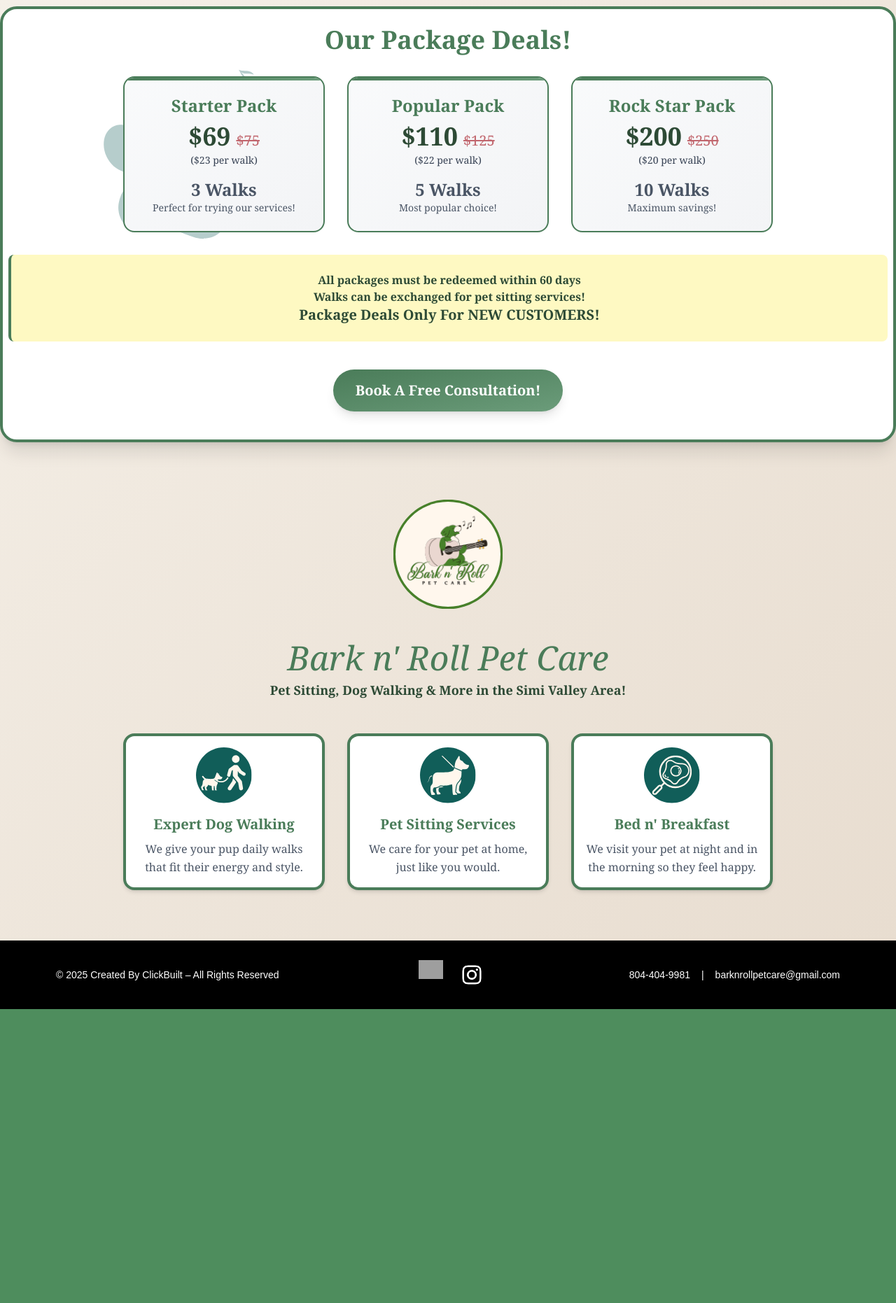
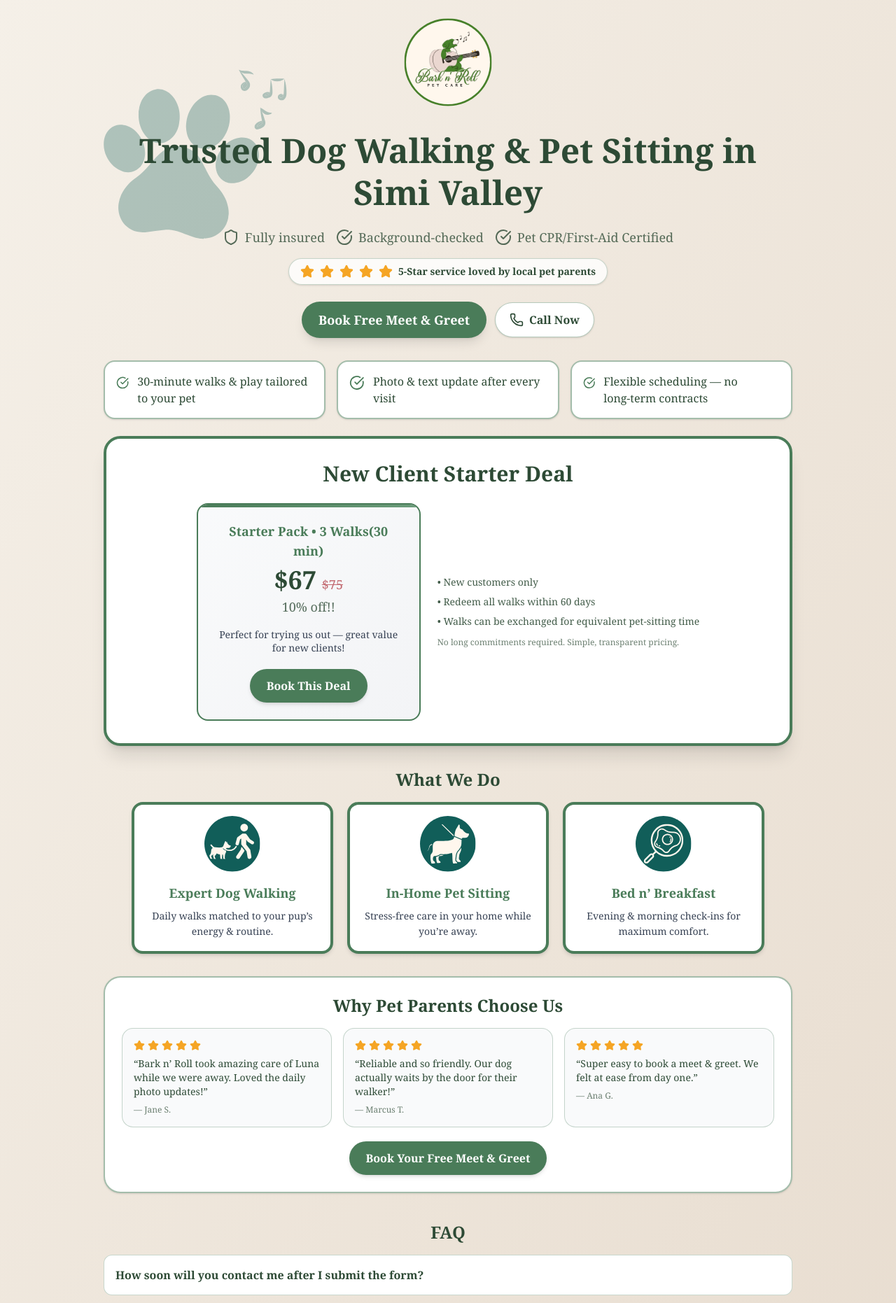
Before and after one commit to Aadi-1/barknroll, a Next.js app: page /landing in a window 1280 px wide. Shown: the part 100-1962 px from the top of the page at 70% size. Before the commit the page ends 1542 px from the top, so only its background shows below. Built offline with nearby package versions, Linux system fonts and the light colour scheme; grey boxes are pictures that could not be loaded.

Commit message:
new landing page 1

```diff
--- a/package.json
+++ b/package.json
@@ -15,6 +15,7 @@
     "embla-carousel-autoplay": "^8.5.2",
     "embla-carousel-fade": "^8.5.2",
     "embla-carousel-react": "^8.5.2",
+    "lucide-react": "^0.540.0",
     "mailgun-js": "^0.22.0",
     "next": "^15.2.4",
     "nodemailer": "^6.10.0",
--- a/src/app/landing/page.tsx
+++ b/src/app/landing/page.tsx
@@ -4,6 +4,12 @@
 import { useEffect, useRef } from "react";
 import { useRouter, usePathname } from "next/navigation";
 import { sendGTMEvent, sendGAEvent } from "@next/third-parties/google";
+import { CheckCircle, Phone, Shield, Star } from "lucide-react";
+
+// Optional: set your public phone number here to enable the Call button.
+// Example:
+//   const PHONE = "8054049981"; // no dashes/spaces, just digits
+const PHONE = "8054049981";
 
 export default function LandingCustom() {
   const router = useRouter();
@@ -14,198 +20,336 @@
     document.documentElement.style.scrollBehavior = "smooth";
   }, []);
 
-  const handleLandingCtaClick = (e: React.MouseEvent<HTMLAnchorElement>) => {
+  const track = (name: string, extra: Record<string, any> = {}) => {
+    const params = {
+      source_page: pathname || "/landing",
+      ...extra,
+    };
+    sendGAEvent("event", name, params);
+    sendGTMEvent({ event: name, ...params });
+  };
+
+  const handleBookClick = (e: React.MouseEvent<HTMLAnchorElement>) => {
     e.preventDefault();
     if (navigatingRef.current) return;
     navigatingRef.current = true;
-
-    const params = {
-      cta_location: "landing_page",
-      cta_text: "Book A Free Consultation",
-      source_page: pathname || "/landing",
+    track("book_appt_click", {
+      cta_location: "hero_or_sticky",
+      cta_text: "Book Free Meet & Greet",
+    });
+    setTimeout(() => router.push("/contact"), 250);
   };
 
-    // GA4 + GTM
-    sendGAEvent("event", "book_appt_click", params);
-    sendGTMEvent({ event: "book_appt_click", ...params });
-
-    // small delay so tags fire, then client-side navigate
-    setTimeout(() => router.push("/contact"), 250);
+  const handleCallClick = () => {
+    track("call_click", { cta_location: "sticky", cta_text: "Call Now" });
   };
 
   return (
     <main className="scroll-smooth relative overflow-x-hidden min-h-screen bg-gradient-to-br from-[#f5f0e8] to-[#e8ddd0] font-serif">
-      {/* Decorative Pawprint Background */}
+      {/* Decorative Pawprint Background (desktop only) */}
       <Image
         src="/pawprintbackground.svg"
         alt="Paw Print"
         width={450}
         height={50}
-        className="hidden sm:block absolute top-10 left-8 opacity-30 rotate-6"
+        className="hidden md:block absolute top-10 left-8 opacity-30 rotate-6 pointer-events-none select-none"
+        priority
       />
 
-      <section
-        id="deals"
-        className="bg-white rounded-3xl pb-10 pt-6 p-2 border-4 border-[#4a7c59] shadow-xl mb-5 mt-10"
+      {/* HERO – message match + primary CTA above the fold */}
+      <section className="relative z-10 max-w-5xl mx-auto px-5 pt-10 pb-8">
+        <div className="text-center">
+          <Image
+            src="/bnrlogoborder.svg"
+            alt="Bark n' Roll Logo"
+            width={160}
+            height={90}
+            className="mx-auto mb-4"
+            priority
+          />
+          <h1 className="text-3xl sm:text-4xl md:text-5xl text-[#2d4a35] font-extrabold leading-tight">
+            Trusted Dog Walking & Pet Sitting in Simi Valley
+          </h1>
+          {/* Trust badges */}
+          <div className="mt-5 text-lg flex flex-wrap items-center justify-center gap-4 text-[#2d4a35]/80">
+            <span className="inline-flex items-center gap-2">
+              <Shield className="w-6 h-6" /> Fully insured
+            </span>
+            <span className="inline-flex items-center gap-2">
+              <CheckCircle className="w-6 h-6" /> Background-checked
+            </span>
+            <span className="inline-flex items-center gap-2">
+              <CheckCircle className="w-6 h-6" /> Pet CPR/First‑Aid Certified
+            </span>
+          </div>
+
+          {/* Social proof row */}
+          <div className="mt-4 inline-flex items-center gap-2 rounded-full bg-white/80 border border-[#4a7c59]/30 px-4 py-2 shadow-sm">
+            <Star className="w-5 h-5 fill-current text-[#f5a524]" />
+            <Star className="w-5 h-5 fill-current text-[#f5a524]" />
+            <Star className="w-5 h-5 fill-current text-[#f5a524]" />
+            <Star className="w-5 h-5 fill-current text-[#f5a524]" />
+            <Star className="w-5 h-5 fill-current text-[#f5a524]" />
+
+            <span className="text-sm font-semibold text-[#2d4a35]">
+              5‑Star service loved by local pet parents
+            </span>
+          </div>
+
+          {/* Primary CTA */}
+          <div className="mt-6 flex flex-col sm:flex-row items-center justify-center gap-3">
+            <Link
+              href="/contact"
+              onClick={handleBookClick}
+              aria-label="Book a free meet and greet"
+              className="inline-block w-full sm:w-auto text-center bg-[#4a7c59] hover:bg-[#3d694b] text-white px-6 py-3 rounded-full text-lg font-bold shadow-lg transition"
             >
-        <h2 className="text-4xl text-[#4a7c59] font-bold text-center mb-8">
-          Our Package Deals!
+              Book Free Meet & Greet
+            </Link>
+            {!!PHONE && (
+              <a
+                href={`tel:+1${PHONE}`}
+                onClick={handleCallClick}
+                aria-label="Call now"
+                className="inline-flex items-center justify-center gap-2 w-full sm:w-auto text-[#2d4a35] bg-white border border-[#4a7c59]/40 px-5 py-3 rounded-full text-base font-semibold shadow-sm hover:shadow transition"
+              >
+                <Phone className="w-5 h-5" /> Call Now
+              </a>
+            )}
+          </div>
+        </div>
+      </section>
+
+      {/* BENEFITS – concise & scannable */}
+      <section className="relative z-10 max-w-5xl mx-auto px-5 pb-6">
+        <div className="grid grid-cols-1 sm:grid-cols-3 gap-4">
+          {[
+            "30‑minute walks & play tailored to your pet",
+            "Photo & text update after every visit",
+            "Flexible scheduling — no long‑term contracts",
+          ].map((item) => (
+            <div
+              key={item}
+              className="bg-white rounded-2xl p-4 border-2 border-[#4a7c59]/50 shadow-sm"
+            >
+              <div className="flex items-start gap-3">
+                <CheckCircle className="w-6 h-6 mt-0.5 text-[#4a7c59]" />
+                <p className="text-[#2d4a35]">{item}</p>
+              </div>
+            </div>
+          ))}
+        </div>
+      </section>
+
+      {/* PACKAGE – only the 3‑walk deal, now 10% off ($67.50) */}
+      <section id="deals" className="relative z-10 max-w-5xl mx-auto px-5 pb-2">
+        <div className="bg-white rounded-3xl p-6 sm:p-8 border-4 border-[#4a7c59] shadow-xl">
+          <h2 className="text-2xl sm:text-3xl text-center text-[#2d4a35] font-extrabold mb-6">
+            New Client Starter Deal
           </h2>
-        <div className="flex flex-wrap justify-center gap-8 mb-8">
-          {/* Starter Pack */}
-          <div className="w-72 bg-gradient-to-br from-gray-50 to-gray-100 rounded-2xl p-6 text-center border-2 border-[#4a7c59] relative overflow-hidden">
+          <div className="flex flex-col sm:flex-row items-center justify-center gap-6">
+            <div className="w-full sm:w-80 bg-gradient-to-br from-gray-50 to-gray-100 rounded-2xl p-6 text-center border-2 border-[#4a7c59] relative overflow-hidden">
               <div className="absolute top-0 left-0 right-0 h-1 bg-gradient-to-r from-[#4a7c59] to-[#6b9c7a]"></div>
-            <h3 className="text-2xl text-[#4a7c59] font-bold mb-2">
-              Starter Pack
+              <h3 className="text-lg text-[#4a7c59] font-bold mb-2">
+                Starter Pack • 3 Walks(30 min)
               </h3>
-            <div className="flex items-baseline justify-center space-x-2 mb-1">
-              <span className="text-4xl text-[#2d4a35] font-bold">$69</span>
-              <span className="text-xl text-red-800 line-through opacity-60">
+              <div className="inline-flex items-baseline justify-center gap-2 mb-1">
+                <span className="text-4xl text-[#2d4a35] font-extrabold">
+                  $67
+                </span>
+                <span className="text-lg text-red-800 line-through opacity-60">
                   $75
                 </span>
               </div>
-            <div className="text-sm text-gray-700 mb-4">($23 per walk)</div>
-            <p className="text-gray-600 text-sm leading-snug">
-              <strong className="text-2xl">3 Walks</strong>
-              <br />
-              Perfect for trying our services!
+              <div className="text-lg text-[#2d4a35]/80 mb-4">10% off!!</div>
+              <p className="text-gray-700 text-sm leading-snug">
+                Perfect for trying us out — great value for new clients!
               </p>
+              <div className="mt-5">
+                <Link
+                  href="/contact"
+                  onClick={handleBookClick}
+                  className="inline-block bg-[#4a7c59] hover:bg-[#3d694b] text-white px-6 py-3 rounded-full text-base font-bold shadow-md transition"
+                >
+                  Book This Deal
+                </Link>
               </div>
-
-          {/* Popular Pack */}
-          <div className="w-72 bg-gradient-to-br from-gray-50 to-gray-100 rounded-2xl p-6 text-center border-2 border-[#4a7c59] relative overflow-hidden">
-            <div className="absolute top-0 left-0 right-0 h-1 bg-gradient-to-r from-[#4a7c59] to-[#6b9c7a]"></div>
-            <h3 className="text-2xl text-[#4a7c59] font-bold mb-2">
-              Popular Pack
-            </h3>
-            <div className="flex items-baseline justify-center space-x-2 mb-1">
-              <span className="text-4xl text-[#2d4a35] font-bold">$110</span>
-              <span className="text-xl text-red-800 line-through opacity-60">
-                $125
-              </span>
             </div>
-            <div className="text-sm text-gray-700 mb-4">($22 per walk)</div>
-            <p className="text-gray-600 text-sm leading-snug">
-              <strong className="text-2xl">5 Walks</strong>
-              <br />
-              Most popular choice!
-            </p>
-          </div>
-
-          {/* Rock Star Pack */}
-          <div className="w-72 bg-gradient-to-br from-gray-50 to-gray-100 rounded-2xl p-6 text-center border-2 border-[#4a7c59] relative overflow-hidden">
-            <div className="absolute top-0 left-0 right-0 h-1 bg-gradient-to-r from-[#4a7c59] to-[#6b9c7a]"></div>
-            <h3 className="text-2xl text-[#4a7c59] font-bold mb-2">
-              Rock Star Pack
-            </h3>
-            <div className="flex items-baseline justify-center space-x-2 mb-1">
-              <span className="text-4xl text-[#2d4a35] font-bold">$200</span>
-              <span className="text-xl text-red-800 line-through opacity-60">
-                $250
-              </span>
-            </div>
-            <div className="text-sm text-gray-700 mb-4">($20 per walk)</div>
-            <p className="text-gray-600 text-sm leading-snug">
-              <strong className="text-2xl">10 Walks</strong>
-              <br />
-              Maximum savings!
+            <div className="text-center sm:text-left text-[#2d4a35]/90 max-w-md">
+              <ul className="space-y-2 text-sm">
+                <li>• New customers only</li>
+                <li>• Redeem all walks within 60 days</li>
+                <li>
+                  • Walks can be exchanged for equivalent pet‑sitting time
+                </li>
+              </ul>
+              <p className="mt-3 text-xs text-[#2d4a35]/70">
+                No long commitments required. Simple, transparent pricing.
               </p>
             </div>
           </div>
-        <div className="bg-yellow-100 p-6 rounded-lg border-l-4 border-[#4a7c59] font-semibold text-[#2d4a35] text-center">
-          All packages must be redeemed within 60 days
-          <br />
-          Walks can be exchanged for pet sitting services!
-          <br />
-          <span className="text-xl mt-2">
-            Package Deals Only For NEW CUSTOMERS!
-          </span>
-        </div>
-        <div className="text-center mt-10">
-          <Link
-            href="/contact"
-            onClick={handleLandingCtaClick}
-            className="inline-block bg-gradient-to-br from-[#4a7c59] to-[#6b9c7a] text-white px-8 py-4 rounded-full text-xl font-bold shadow-lg hover:shadow-xl transition"
-          >
-            Book A Free Consultation!
-          </Link>
         </div>
       </section>
 
-      {/* Content container */}
-      <div className="relative z-10 max-w-6xl mx-auto px-6 py-10">
-        {/* Header */}
-        <header className="text-center mb-12">
+      {/* SERVICES – concise cards */}
+      <section className="relative z-10 max-w-5xl mx-auto px-5 pt-6 pb-2">
+        <h2 className="text-xl sm:text-2xl text-[#2d4a35] font-extrabold mb-4 text-center">
+          What We Do
+        </h2>
+        <div className="flex flex-wrap justify-center gap-5">
+          {[
+            {
+              title: "Expert Dog Walking",
+              desc: "Daily walks matched to your pup’s energy & routine.",
+              img: "/dogwalk4.svg",
+              alt: "Dog Walking",
+            },
+            {
+              title: "In‑Home Pet Sitting",
+              desc: "Stress‑free care in your home while you’re away.",
+              img: "/dogwalk2.svg",
+              alt: "Pet Sitting",
+            },
+            {
+              title: "Bed n’ Breakfast",
+              desc: "Evening & morning check‑ins for maximum comfort.",
+              img: "/bednbreak.svg",
+              alt: "Bed n Breakfast",
+            },
+          ].map((card) => (
+            <div
+              key={card.title}
+              className="bg-white rounded-2xl p-4 border-4 border-[#4a7c59] shadow-md w-72 hover:shadow-lg transition flex flex-col"
+            >
               <Image
-            src="/bnrlogoborder.svg"
-            alt="Bark n' Roll Logo"
-            width={200}
-            height={112}
-            className="mx-auto mb-6"
-          />
-          <h1 className="text-5xl text-[#4a7c59] italic mb-2">
-            Bark n' Roll Pet Care
-          </h1>
-          <p className="text-lg font-bold text-[#2d4a35] mb-10">
-            Pet Sitting, Dog Walking &amp; More in the Simi Valley Area!
-          </p>
-          <div className="text-center mb-12"></div>
-        </header>
-
-        {/* Services */}
-        <section className="flex flex-wrap justify-center gap-8 mb-8">
-          <div className="bg-white rounded-2xl p-4 border-4 border-[#4a7c59] shadow-md w-72 hover:shadow-lg transition flex flex-col">
-            <Image
-              src="/dogwalk4.svg"
-              alt="Dog Walking"
+                src={card.img}
+                alt={card.alt}
                 width={80}
                 height={80}
                 className="mx-auto mb-4"
               />
-            <h3 className="text-xl text-[#4a7c59] font-semibold mb-2 text-center">
-              Expert Dog Walking
+              <h3 className="text-lg text-[#4a7c59] font-bold mb-2 text-center">
+                {card.title}
               </h3>
-            <p className="text-gray-600 text-md text-center leading-relaxed flex-grow">
-              We give your pup daily walks that fit their energy and style.
+              <p className="text-gray-700 text-sm text-center leading-relaxed flex-grow">
+                {card.desc}
               </p>
             </div>
-
-          <div className="bg-white rounded-2xl p-4 border-4 border-[#4a7c59] shadow-md w-72 hover:shadow-lg transition flex flex-col">
-            <Image
-              src="/dogwalk2.svg"
-              alt="Pet Sitting"
-              width={80}
-              height={80}
-              className="mx-auto mb-4"
-            />
-            <h3 className="text-xl text-[#4a7c59] font-semibold mb-2 text-center">
-              Pet Sitting Services
-            </h3>
-            <p className="text-gray-600 text-md text-center leading-relaxed flex-grow">
-              We care for your pet at home, just like you would.
-            </p>
-          </div>
-
-          <div className="bg-white rounded-2xl p-4 border-4 border-[#4a7c59] shadow-md w-72 hover:shadow-lg transition flex flex-col">
-            <Image
-              src="/bednbreak.svg"
-              alt="Bed n Breakfast"
-              width={80}
-              height={80}
-              className="mx-auto mb-4"
-            />
-            <h3 className="text-xl text-[#4a7c59] font-semibold mb-2 text-center">
-              Bed n' Breakfast
-            </h3>
-            <p className="text-gray-600 text-md text-center leading-relaxed flex-grow">
-              We visit your pet at night and in the morning so they feel happy.
-            </p>
+          ))}
         </div>
       </section>
 
-        {/* Pricing */}
+      {/* TESTIMONIALS – social proof near CTA */}
+      <section className="relative z-10 max-w-5xl mx-auto px-5 pt-6 pb-4">
+        <div className="bg-white rounded-3xl p-6 border-2 border-[#4a7c59]/50 shadow">
+          <h2 className="text-xl sm:text-2xl text-[#2d4a35] font-extrabold mb-4 text-center">
+            Why Pet Parents Choose Us
+          </h2>
+          <div className="grid grid-cols-1 sm:grid-cols-3 gap-4">
+            {[
+              {
+                quote:
+                  "Bark n’ Roll took amazing care of Luna while we were away. Loved the daily photo updates!",
+                name: "Jane S.",
+              },
+              {
+                quote:
+                  "Reliable and so friendly. Our dog actually waits by the door for their walker!",
+                name: "Marcus T.",
+              },
+              {
+                quote:
+                  "Super easy to book a meet & greet. We felt at ease from day one.",
+                name: "Ana G.",
+              },
+            ].map((t) => (
+              <figure
+                key={t.name}
+                className="rounded-2xl border border-[#4a7c59]/30 p-4 bg-gray-50"
+              >
+                <div className="flex items-center gap-1 mb-2">
+                  {Array.from({ length: 5 }).map((_, i) => (
+                    <Star
+                      key={i}
+                      className="w-4 h-4 text-[#f5a524] fill-current"
+                    />
+                  ))}
+                </div>
+                <blockquote className="text-[#2d4a35] text-sm">
+                  “{t.quote}”
+                </blockquote>
+                <figcaption className="mt-2 text-xs text-[#2d4a35]/70">
+                  — {t.name}
+                </figcaption>
+              </figure>
+            ))}
+          </div>
+          <div className="mt-5 text-center">
+            <Link
+              href="/contact"
+              onClick={handleBookClick}
+              className="inline-block bg-[#4a7c59] hover:bg-[#3d694b] text-white px-6 py-3 rounded-full text-base font-bold shadow-md transition"
+            >
+              Book Your Free Meet & Greet
+            </Link>
+          </div>
+        </div>
+      </section>
 
-        {/* CTA */}
+      {/* FAQ – handles common objections */}
+      <section className="relative z-10 max-w-5xl mx-auto px-5 pt-6 pb-20">
+        <h2 className="text-xl sm:text-2xl text-[#2d4a35] font-extrabold mb-4 text-center">
+          FAQ
+        </h2>
+        <div className="space-y-3">
+          {[
+            {
+              q: "How soon will you contact me after I submit the form?",
+              a: "We typically respond within a few hours during the day (24 hours max).",
+            },
+            {
+              q: "Do you offer meet‑and‑greet before starting?",
+              a: "Yes — your first meet & greet is free so your pet can get comfortable!",
+            },
+            {
+              q: "What areas do you serve?",
+              a: "Simi Valley and nearby neighborhoods. Message us to confirm your location.",
+            },
+          ].map((item) => (
+            <details
+              key={item.q}
+              className="group rounded-xl bg-white border border-[#4a7c59]/30 p-4"
+            >
+              <summary className="cursor-pointer list-none text-[#2d4a35] font-semibold">
+                {item.q}
+              </summary>
+              <p className="mt-2 text-sm text-[#2d4a35]/90">{item.a}</p>
+            </details>
+          ))}
+        </div>
+      </section>
+
+      {/* STICKY MOBILE CTA – always one tap away */}
+      <div className="md:hidden fixed bottom-0 left-0 right-0 z-30 bg-white/95 border-t border-[#4a7c59]/30 backdrop-blur supports-[backdrop-filter]:bg-white/80">
+        <div className="max-w-5xl mx-auto px-4 py-3 flex items-center gap-2">
+          <Link
+            href="/contact"
+            onClick={handleBookClick}
+            className="flex-1 text-center bg-[#4a7c59] hover:bg-[#3d694b] text-white px-4 py-3 rounded-full text-base font-bold shadow-md transition"
+          >
+            Book Free Meet & Greet
+          </Link>
+          {!!PHONE && (
+            <a
+              href={`tel:+1${PHONE}`}
+              onClick={handleCallClick}
+              className="inline-flex items-center justify-center gap-2 px-4 py-3 rounded-full border border-[#4a7c59]/40 text-[#2d4a35] bg-white font-semibold shadow-sm"
+              aria-label="Call now"
+            >
+              <Phone className="w-5 h-5" />
+            </a>
+          )}
+        </div>
       </div>
     </main>
   );
```
Also changed, not shown: 1 other file (tests, documents, lock files or other folders). Lines whose indentation alone changed are shown as unchanged.
